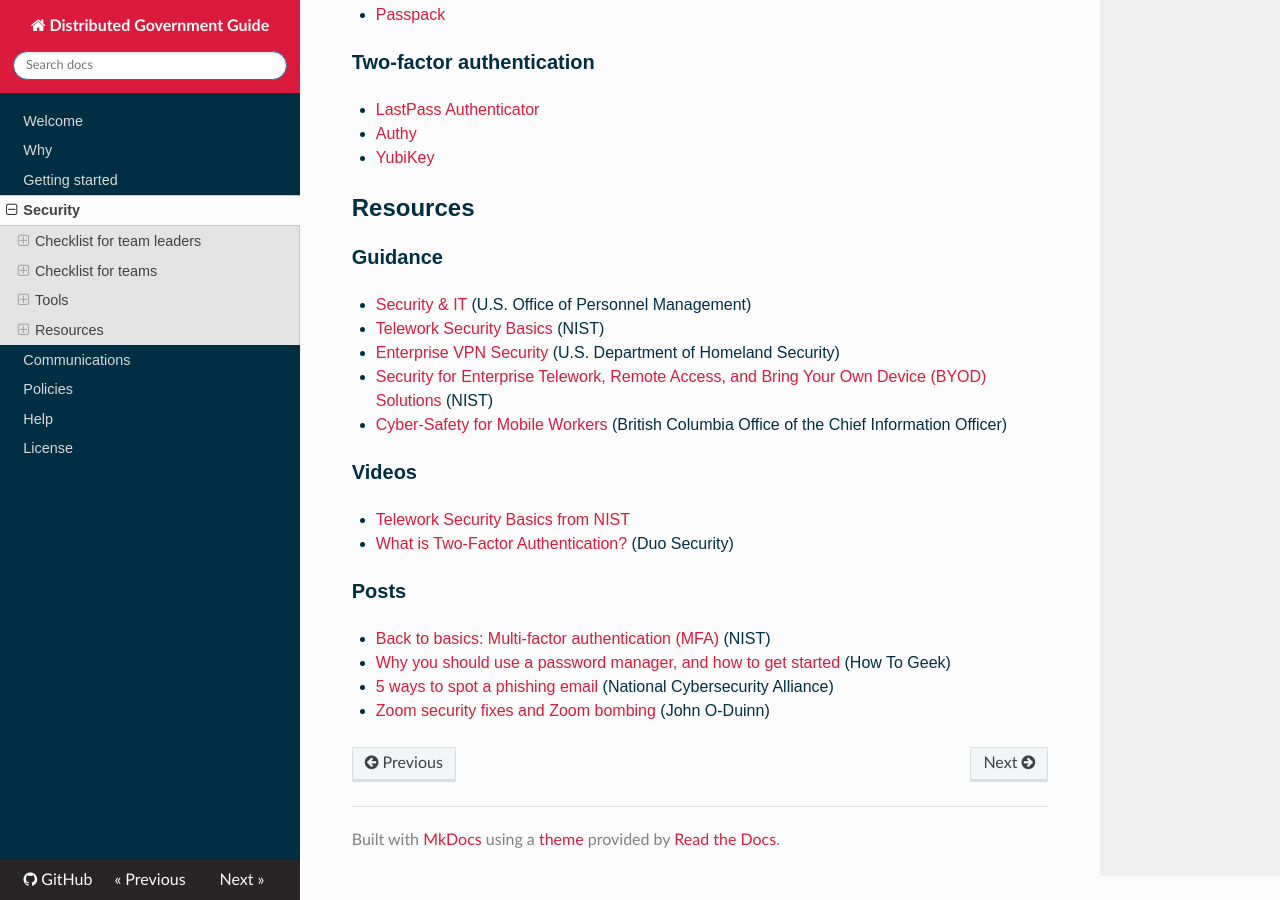
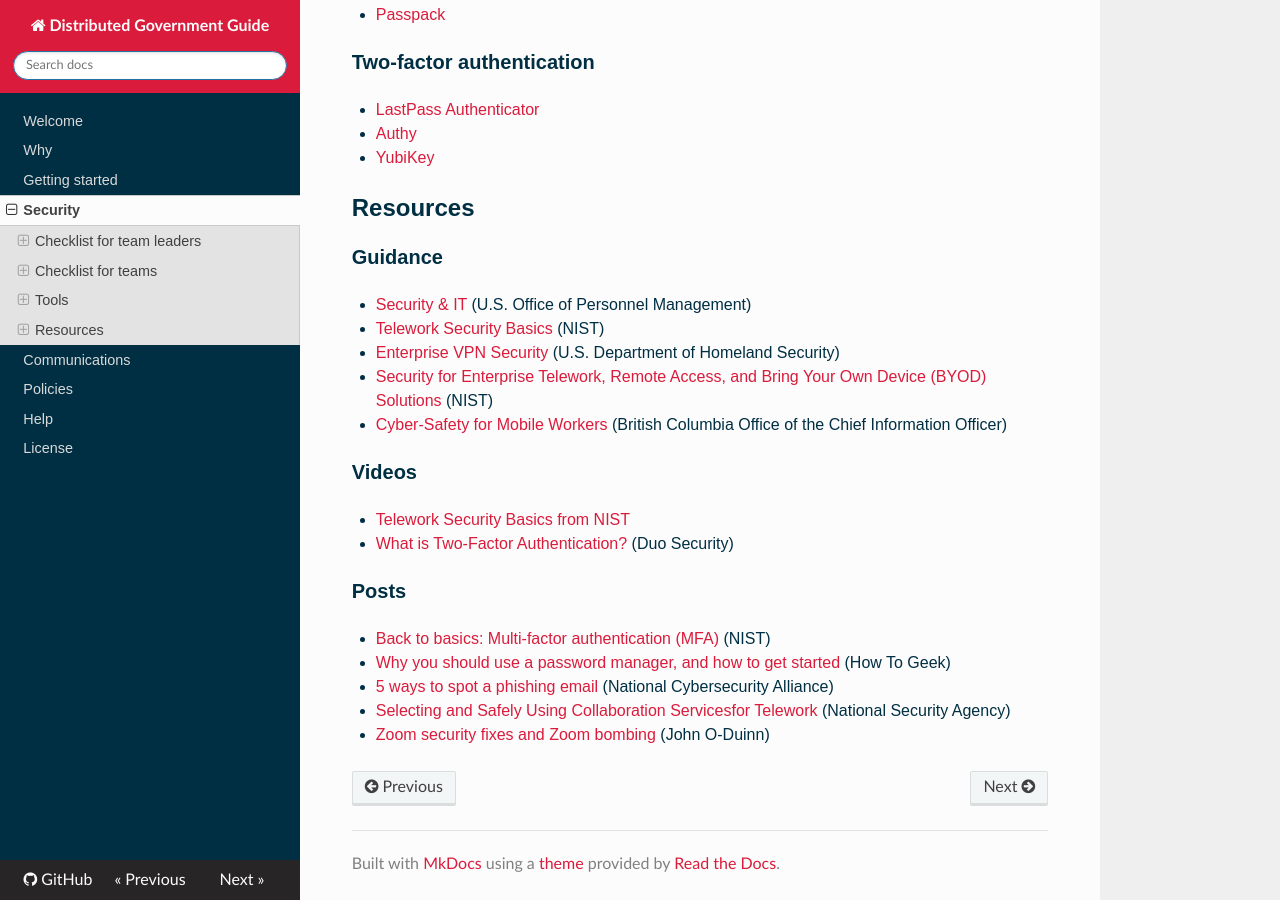
Before and after one commit to distributedgov/guide, an MkDocs documentation site: the page built from docs/security.md, in a window 1280 px wide and 900 px high, scrolled down 2231 px. Built offline with MkDocs 1.6.1, drawn with Linux system fonts in a browser that asks for light colours; nearby versions of some CDN libraries; old or Windows-style settings are respelled for this version of MkDocs.

Commit message:
Update security.md

```diff
--- a/docs/security.md
+++ b/docs/security.md
@@ -140,4 +140,6 @@
 
 * [5 ways to spot a phishing email](https://staysafeonline.org/blog/5-ways-spot-phishing-emails/) (National Cybersecurity Alliance)
 
+* [Selecting and Safely Using Collaboration Servicesfor Telework](https://media.defense.gov/2020/Apr/24/2002288652/-1/-1/0/CSI-SELECTING-AND-USING-COLLABORATION-SERVICES-SECURELY-LONG-FINAL.PDF) (National Security Agency)
+
 * [Zoom security fixes and Zoom bombing](https://oduinn.com/2020/04/04/zoom-security-fixes-and-zoom-bombing/) (John O-Duinn)
```
